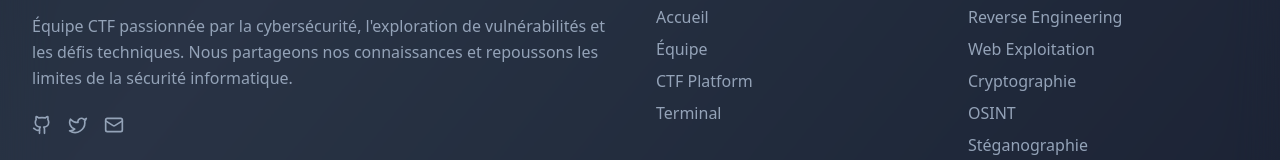
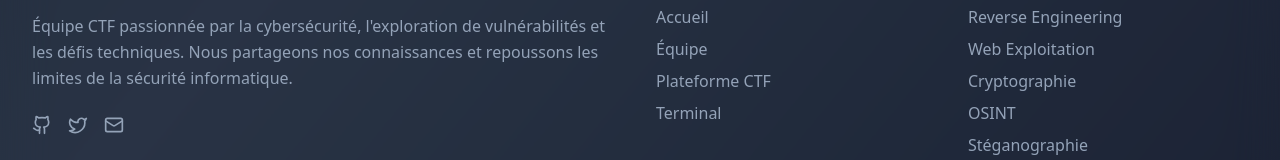
Before and after one commit to Ognon/freep0nx, a React (Vite) app: page / in a window 1280 px wide. Shown: the part 1340-1500 px from the top of the page. Built offline with nearby package versions, Linux system fonts and the light colour scheme.

Commit message:
Easy deployyyyy

```diff
--- a/src/App.tsx
+++ b/src/App.tsx
@@ -42,7 +42,7 @@ function App() {
     const pageNames: { [key: string]: string } = {
       home: 'Accueil',
       team: 'Équipe',
-      ctf: 'CTF Platform',
+      ctf: 'CTF Plateforme',
       terminal: 'Terminal'
     };
 
--- a/src/components/CTFPlatform.tsx
+++ b/src/components/CTFPlatform.tsx
@@ -113,7 +113,7 @@ const CTFPlatform: React.FC<CTFPlatformProps> = ({ onNavigate, addNotification }
         <div className="text-center mb-16">
           <div className="relative inline-block mb-6">
             <h1 className="text-5xl font-black bg-gradient-to-r from-rose-400 via-violet-400 to-emerald-400 bg-clip-text text-transparent">
-              CTF Platform
+              Plateforme CTF
             </h1>
             <div className="absolute -top-2 -right-6">
               <Trophy className="h-6 w-6 text-rose-400 animate-pulse" />
--- a/src/components/Footer.tsx
+++ b/src/components/Footer.tsx
@@ -57,7 +57,7 @@ const Footer: React.FC = () => {
               </li>
               <li>
                 <a href="#" className="text-slate-400 hover:text-rose-400 transition-colors duration-300">
-                  CTF Platform
+                  Plateforme CTF
                 </a>
               </li>
               <li>
--- a/src/components/HomePage.tsx
+++ b/src/components/HomePage.tsx
@@ -12,7 +12,7 @@ const HomePage: React.FC<HomePageProps> = ({ onNavigate, addNotification }) => {
     onNavigate('ctf');
     addNotification({
       type: 'success',
-      title: 'CTF Platform',
+      title: 'Plateforme CTF',
       message: 'Prêt à relever les défis ?',
       duration: 3000
     });
--- a/src/components/Navigation.tsx
+++ b/src/components/Navigation.tsx
@@ -17,7 +17,7 @@ const Navigation: React.FC<NavigationProps> = ({
   const navItems = [
     { id: 'home', label: 'Accueil', icon: Home, color: 'emerald' },
     { id: 'team', label: 'Équipe', icon: Users, color: 'violet' },
-    { id: 'ctf', label: 'CTF Platform', icon: Flag, color: 'rose' },
+    { id: 'ctf', label: 'Plateforme CTF', icon: Flag, color: 'rose' },
     { id: 'terminal', label: 'Terminal', icon: Terminal, color: 'cyan' }
   ];
 
--- a/src/components/SearchBar.tsx
+++ b/src/components/SearchBar.tsx
@@ -74,7 +74,7 @@ const SearchBar: React.FC<SearchBarProps> = ({ onNavigate, addNotification }) =>
     const pages = [
       { id: 'home', title: 'Accueil', description: 'Page d\'accueil freep0nx' },
       { id: 'team', title: 'Équipe', description: 'Membres de l\'équipe freep0nx' },
-      { id: 'ctf', title: 'CTF Platform', description: 'Challenges de cybersécurité' },
+      { id: 'ctf', title: 'Plateforme CTF', description: 'Challenges de cybersécurité' },
       { id: 'terminal', title: 'Terminal', description: 'Terminal de hacking interactif' }
     ];
 
```
